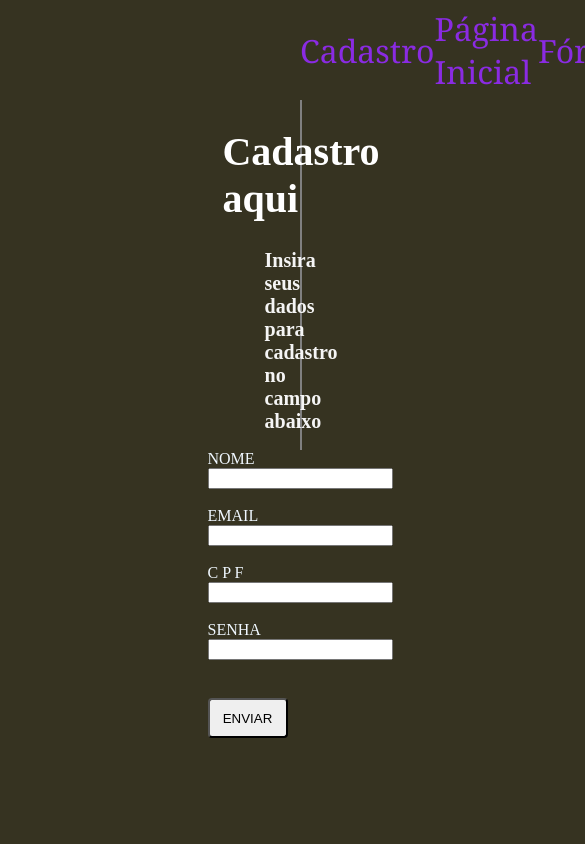
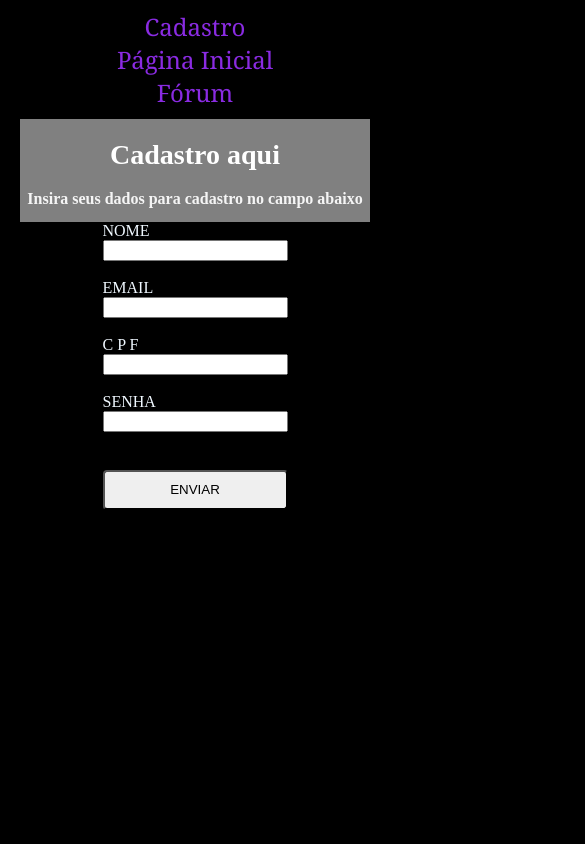
Before and after one commit to gustavin97/formularioteste, a plain HTML site: page index.html in a window 390 px wide. Shown: the top 844 px of the page, 585 px wide, since content can reach past the window. Drawn offline with Linux system fonts and the light colour scheme.

Commit message:
v mobile

```diff
--- a/index.html
+++ b/index.html
@@ -20,7 +20,7 @@
   </div>
 
   <div class="container2">
-    <form class="dados" id="formulario">
+    <form autocomplete="off" class="dados" id="formulario">
       <label for="name">NOME</label>
       <input id="name" type="text"><br>
 
--- a/style.css
+++ b/style.css
@@ -1,8 +1,8 @@
 body{
     margin: 0;
     padding: 0;
-    animation: anothercolor 10s infinite;
-    transition: background-color 3s ease-in-out;
+    background-color: black;
+
 }
 
 main{
@@ -78,19 +78,37 @@ footer{
     margin-top: 100px;
 }
 
-@keyframes anothercolor{
-    0%{background-color: rgb(55, 59, 55);}
 
 
-    20%{background-color: rgb(45, 46, 54);}
+/* celular */
+@media (max-width: 600px) {
+    main {
+        margin: 0 20px;
+    }
 
+    header {
+        flex-direction: column;
+        align-items: center;
+        height: auto;
+        padding: 10px;
+    }
 
-     40%{background-color: rgb(37, 25, 44);}
+    header a {
+        font-size: 24px;
+    }
 
-      60%{background-color: rgb(58, 58, 30);}
+    div h1 {
+        font-size: 28px;
+        text-align: center;
+    }
 
+    div h2 {
+        font-size: 16px;
+        text-align: center;
+    }
 
-       80%{background-color: rgb(78, 51, 41);}
-
-        100%{background-color:  rgb(55, 59, 55);}
+    button {
+        width: 100%;
+        max-width: 200px;
+    }
 }
```
